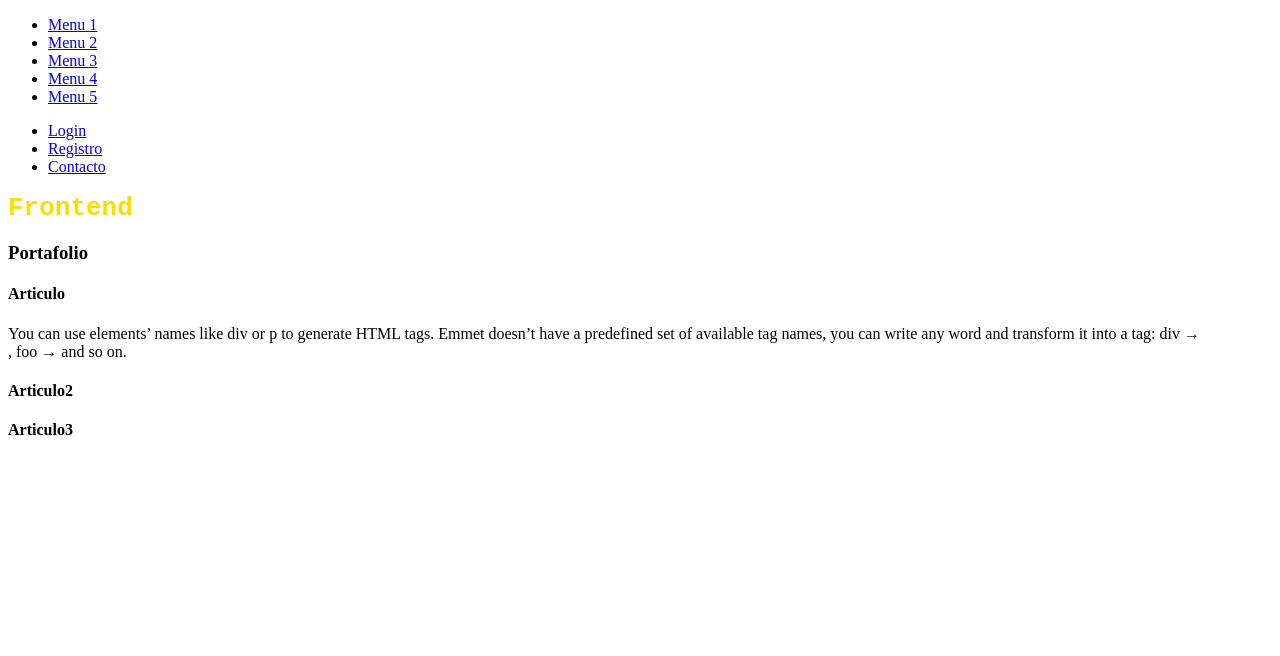
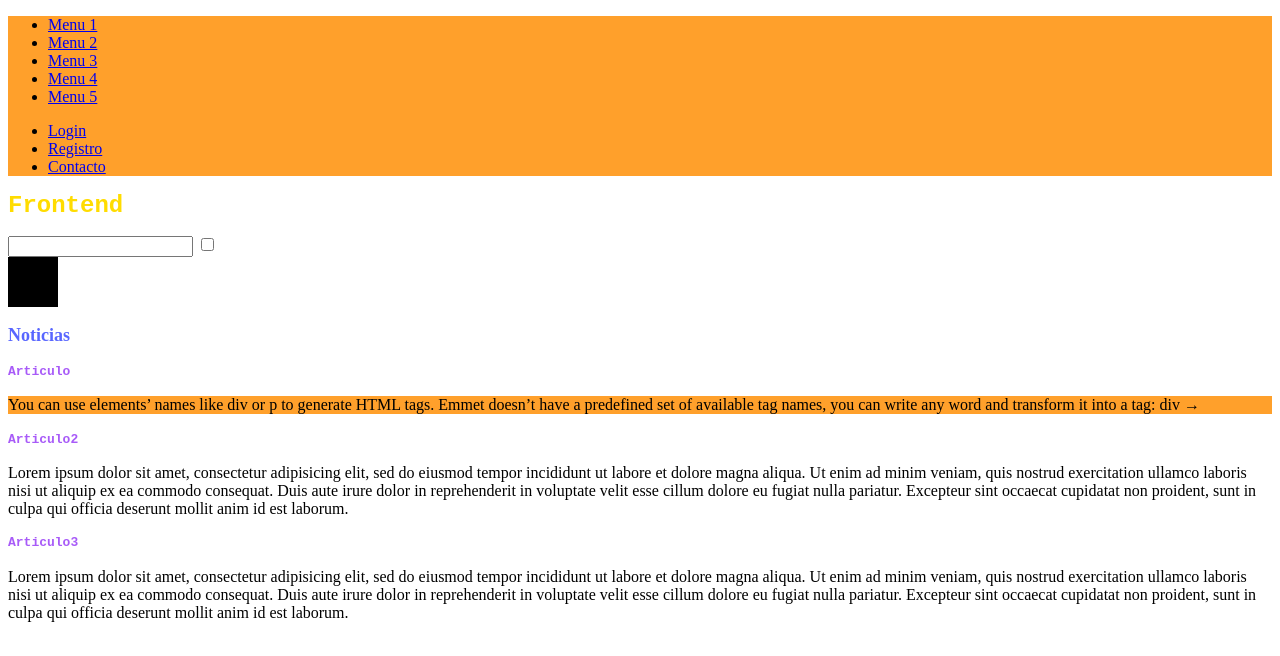
Before and after one commit to LeyvaLT/cursodise-oweb, a plain HTML site: page index.html in a window 1280 px wide. Drawn offline with Linux system fonts and the light colour scheme.

Commit message:
css selectores de atributo

```diff
--- a/index.html
+++ b/index.html
@@ -9,7 +9,7 @@
 		<body>
 
 
-				<div class="topBar">
+				<div class="background-base">
 							<nav>
 								<ul>
 									<li><a href="http://">Menu 1</a></li>
@@ -32,14 +32,17 @@
 				<heder>
 					<h1>Frontend</h1>
 				</heder>
+	<input type="email" required>
+	<input type="checkbox" class="toggle"><div class="checked"></div>
 
 		<section>
-			<header><h3>Portafolio<h3></header>
-			<article>
+			<header><h3>Noticias<h3></header>
+			<article class="article">
 
-				<header><h4>Articulo<h4></header>
-					You can use elements’ names like div or p to generate HTML tags. Emmet doesn’t have a predefined set of available tag names, you can write any word and transform it into a tag: div → <div></div>, foo → <foo></foo> and so on.
-
+				<header class="article__header"><h4>Articulo<h4></header>
+					<p class="background-base">
+					You can use elements’ names like div or p to generate HTML tags. Emmet doesn’t have a predefined set of available tag names, you can write any word and transform it into a tag: div →
+					</p>
 
 				<aside>
 
@@ -49,11 +52,24 @@
 
 			<article>
 
-				<header><h4>Articulo2<h4></header>
+				<header class="article__header"><h4>Articulo2<h4></header>
 			</article>
+				<p>Lorem ipsum dolor sit amet, consectetur adipisicing elit, sed do eiusmod
+				tempor incididunt ut labore et dolore magna aliqua. Ut enim ad minim veniam,
+				quis nostrud exercitation ullamco laboris nisi ut aliquip ex ea commodo
+				consequat. Duis aute irure dolor in reprehenderit in voluptate velit esse
+				cillum dolore eu fugiat nulla pariatur. Excepteur sint occaecat cupidatat non
+				proident, sunt in culpa qui officia deserunt mollit anim id est laborum.</p>
 			<article>
 
-				<header><h4>Articulo3<h4></header>
+				<header class="article__header"><h4>Articulo3<h4></header>
+
+					<p>Lorem ipsum dolor sit amet, consectetur adipisicing elit, sed do eiusmod
+					tempor incididunt ut labore et dolore magna aliqua. Ut enim ad minim veniam,
+					quis nostrud exercitation ullamco laboris nisi ut aliquip ex ea commodo
+					consequat. Duis aute irure dolor in reprehenderit in voluptate velit esse
+					cillum dolore eu fugiat nulla pariatur. Excepteur sint occaecat cupidatat non
+					proident, sunt in culpa qui officia deserunt mollit anim id est laborum.</p>
 
 			</article>
 		</section>
--- a/style.css
+++ b/style.css
@@ -1,13 +1,57 @@
-/** Selector universal
-
-*{
-	color:red;
-
-}
-*/
-h1{
+h1, .h1{
 
 	font-family: monospace;
 	color:#FFDC00;
+	font-size: 24px;
 
 }
+
+h3, .h3{
+	font-family: Nimbus Mono L Bold;
+	color:#5866FF;
+	font-size: 18px;
+}
+
+.background-base{
+	background-color:#FFA02B;
+}
+
+.article{
+
+}
+
+		.article__header{
+
+			font-family: monospace;
+			color:#A85BF8;
+
+		}
+
+		.article__footer{
+			font-family: Nimbus Mono L Bold;
+
+		}
+		.article--bgblue{
+			background-color: blue;
+		}
+
+input[type="email"]:valid{
+	background-color:green;
+
+}
+
+input[type="email"]:focus:invalid{
+	background-color:red;
+
+}
+
+.toggle:checked ~ .checked{
+
+	background-color:grey;
+}
+.checked{
+
+	width: 50px;
+	height: 50px;
+	background-color:black;
+}
```
